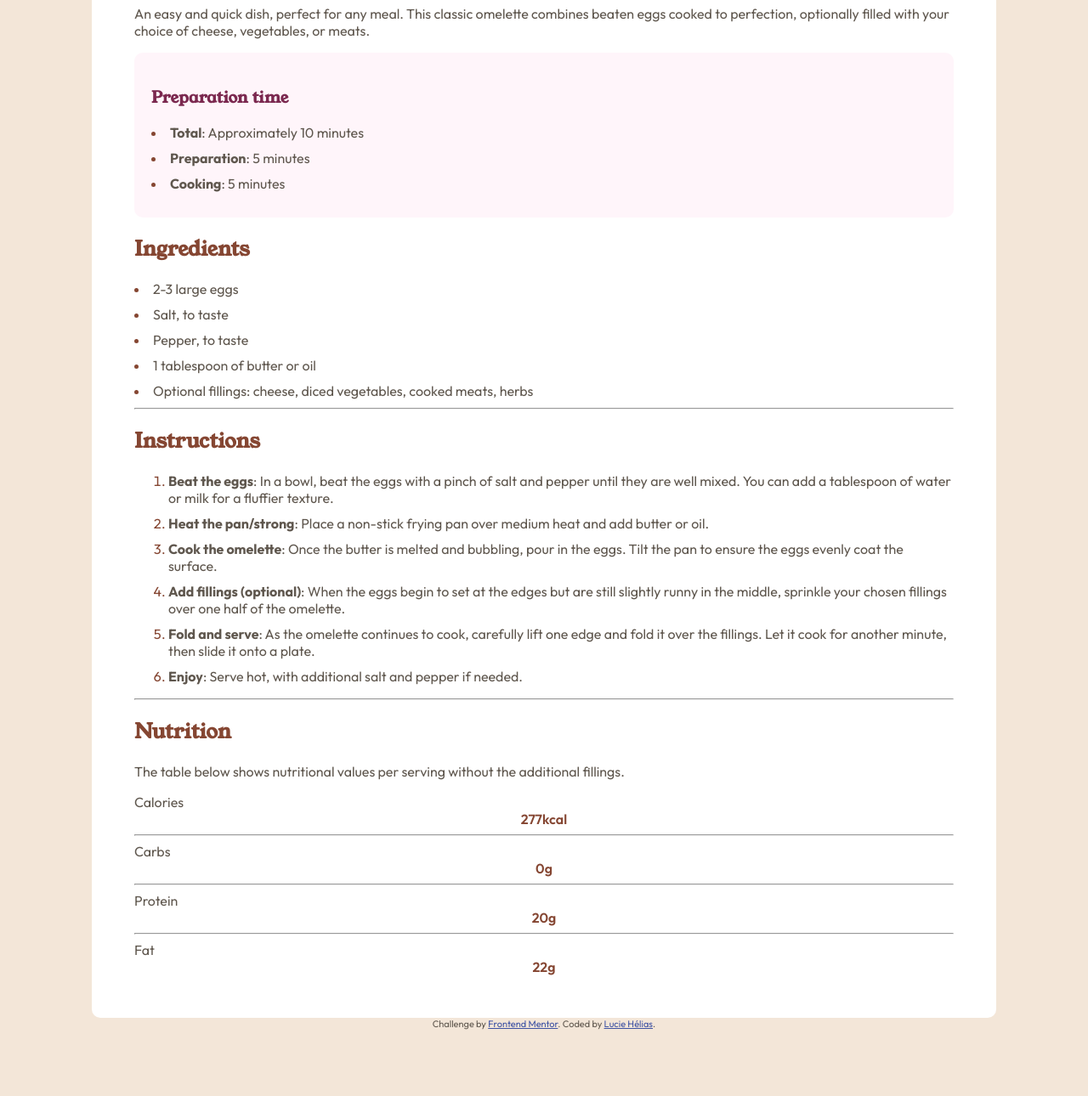
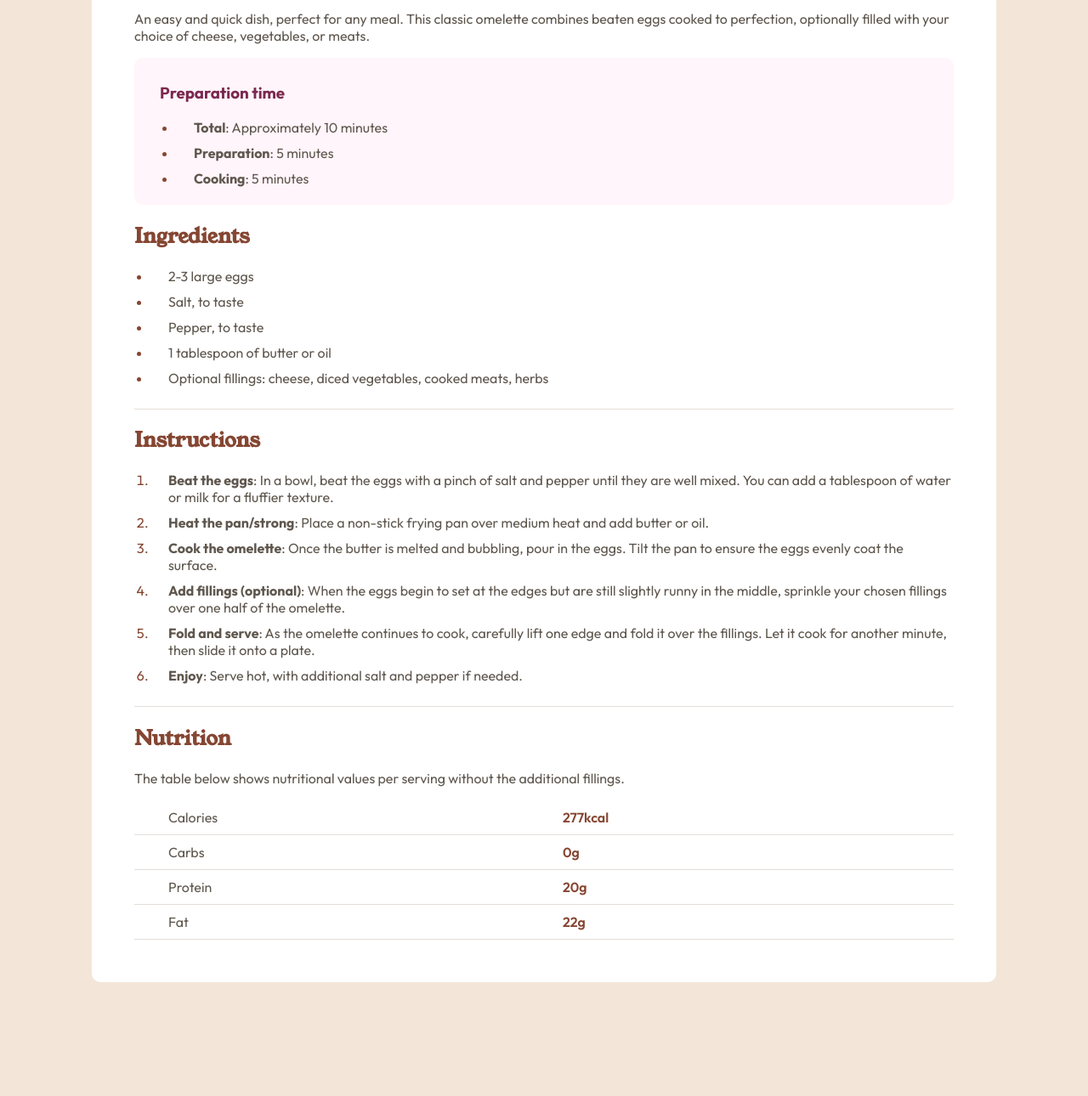
Before and after one commit to luciehelias/Project-recipe, a plain HTML site: page index.html in a window 1280 px wide. Shown: the part 695-1985 px from the top of the page at 85% size. After the commit the page ends 1959 px from the top, so only its background shows below. Drawn offline with Linux system fonts and the light colour scheme.

Commit message:
last update

```diff
--- a/index.html
+++ b/index.html
@@ -3,7 +3,6 @@
   <head>
     <meta charset="UTF-8" />
     <meta name="viewport" content="width=device-width, initial-scale=1.0" />
-    <!-- displays site properly based on user's device -->
     <link rel="preconnect" href="https://fonts.googleapis.com" />
     <link rel="preconnect" href="https://fonts.gstatic.com" crossorigin />
     <link
@@ -27,21 +26,11 @@
     <link rel="stylesheet" href="style.css" />
 
     <title>Frontend Mentor | Recipe page</title>
-
-    <!-- Feel free to remove these styles or customise in your own stylesheet 👍 -->
-    <style>
-      .attribution {
-        font-size: 11px;
-        text-align: center;
-      }
-      .attribution a {
-        color: hsl(228, 45%, 44%);
-      }
-    </style>
   </head>
   <body>
     <section class="recipe">
       <img src="Images/image-omelette.jpeg" alt="Omelette" />
+      <div class="mobile-design">
         <h1>Simple Omelette Recipe</h1>
 
         <p>
@@ -52,14 +41,16 @@
 
         <div class="Preparation">
           <h3>Preparation time</h3>
+          <ul>
             <li><strong>Total</strong>: Approximately 10 minutes</li>
             <li><strong>Preparation</strong>: 5 minutes</li>
             <li><strong>Cooking</strong>: 5 minutes</li>
+          </ul>
         </div>
 
         <div class="Ingredients">
           <h2>Ingredients</h2>
-
+          <ul>
             <li>2-3 large eggs</li>
             <li>Salt, to taste</li>
             <li>Pepper, to taste</li>
@@ -67,8 +58,9 @@
             <li>
               Optional fillings: cheese, diced vegetables, cooked meats, herbs
             </li>
+          </ul>
         </div>
-      <hr />
+
         <div class="Instructions">
           <h2>Instructions</h2>
 
@@ -91,15 +83,15 @@
             </li>
 
             <li>
-            <strong>Add fillings (optional)</strong>: When the eggs begin to set
-            at the edges but are still slightly runny in the middle, sprinkle
-            your chosen fillings over one half of the omelette.
+              <strong>Add fillings (optional)</strong>: When the eggs begin to
+              set at the edges but are still slightly runny in the middle,
+              sprinkle your chosen fillings over one half of the omelette.
             </li>
 
             <li>
-            <strong>Fold and serve</strong>: As the omelette continues to cook,
-            carefully lift one edge and fold it over the fillings. Let it cook
-            for another minute, then slide it onto a plate.
+              <strong>Fold and serve</strong>: As the omelette continues to
+              cook, carefully lift one edge and fold it over the fillings. Let
+              it cook for another minute, then slide it onto a plate.
             </li>
 
             <li>
@@ -108,7 +100,7 @@
             </li>
           </ol>
         </div>
-      <hr />
+
         <div class="Nutrition">
           <h2>Nutrition</h2>
 
@@ -117,28 +109,23 @@
             additional fillings.
           </p>
 
-        Calories
-        <div class="nutritional">277kcal</div>
-        <hr />
-
-        Carbs
-        <div class="nutritional">0g</div>
-
-        <hr />
-        Protein
-        <div class="nutritional">20g</div>
-
-        <hr />
-        Fat
-        <div class="nutritional">22g</div>
+          <div class="grid-nutri">
+            <div class="nutritional-name">Calories</div>
+            <div class="nutritional-number">277kcal</div>
+            <div class="nutritional-name">Carbs</div>
+            <div class="nutritional-number">0g</div>
+            <div class="nutritional-name">Protein</div>
+            <div class="nutritional-number">20g</div>
+            <div class="nutritional-name">Fat</div>
+            <div class="nutritional-number">22g</div>
+          </div>
+        </div>
       </div>
     </section>
-
-    <div class="attribution">
+    <!-- <div class="attribution">
       Challenge by
       <a href="https://www.frontendmentor.io?ref=challenge" target="_blank"
-        >Frontend Mentor</a
-      >. Coded by <a href="#">Lucie Hélias</a>.
-    </div>
+        >Frontend Mentor</a>. Coded by <a href="#">Lucie Hélias</a>.
+    </div> -->
   </body>
 </html>
--- a/style.css
+++ b/style.css
@@ -4,52 +4,25 @@ body{
   font-size: 16px;
   color: hsl(30, 10%, 34%);
   background-color: hsl(30, 54%, 90%);
-  padding: 100px;
+  padding:100px;
 }
 
-.recipe{
-  background-color: hsl(0, 0%, 100%);
-  padding: 50px;
-  border-radius: 10px;
-  text-align: left;
-}
-
-.paragraph{
-  color: hsl(30, 10%, 34%);
-}
-
-h1,h2, h3{
-    font-family: "Young Serif", serif;
+h1,h2{
+  font-family: "Young Serif", serif;
 }
 
 h1{
-    color: hsl(24, 5%, 18%);
-    font-size: xx-large;
-
+  color: hsl(24, 5%, 18%);
+  font-weight: 800;
+  font-size: 34px;
 }
 
 h2{
-    color:hsl(14, 45%, 36%);
+  color:hsl(14, 45%, 36%);
 }
 
 h3{
-   color:hsl(332, 51%, 32%)
-}
-
-.Preparation{
-background-color: hsl(330, 100%, 98%);
-padding: 20px;
-border-radius: 10px;
-}
-
-.nutritional{
-  text-align: center;
-  color: hsl(14, 45%, 36%);
-  font-weight: 600;
-}
-
-li{
-  margin-bottom: 10px;
+ color:hsl(332, 51%, 32%)
 }
 
 img {
@@ -58,14 +31,90 @@ img {
   border-radius: 10px;
 }
 
+.recipe{
+  background-color: hsl(0, 0%, 100%);
+  padding: 50px;
+  border-radius: 10px;
+}
+
+.Preparation{
+background-color: hsl(330, 100%, 98%);
+padding-left : 30px;
+padding-top: 10px ;
+padding-bottom: 5px;
+border-radius: 10px;
+}
+
+.Ingredients{
+  border-bottom: 1px solid hsl(30, 18%, 87%);
+  padding-bottom: 10px;
+}
+
+.Instructions{
+  border-bottom: 1px solid hsl(30, 18%, 87%);
+  padding-bottom: 10px;
+}
+
+.grid-nutri{
+  display: grid;
+  grid-template-columns: auto auto;
+  }
+
+.nutritional-number{
+  color: hsl(14, 45%, 36%);
+  font-weight: 600;
+  border-bottom: 1px solid hsl(30, 18%, 87%);
+  padding-bottom: 10px;
+  padding-top: 10px;
+}
+
+.nutritional-name{
+  border-bottom: 1px solid hsl(30, 18%, 87%);
+  padding-top: 10px;
+  padding-bottom: 10px;
+  padding-left: 40px;
+}
+
+li{
+  margin-bottom: 10px;
+  padding-left: 20px;
+}
+
+ol, ul {
+  padding-inline-start: 20px;
+}
+
+li::marker{
+  color: hsl(14, 45%, 36%);
+  }
+
+  .attribution{
+    padding-top: 50px;
+  }
+
+
   @media (max-width: 375px) {
     body {
       width: 375px;
-      margin: 0 auto;
+      margin: 0;
+      padding: 0;
       background-color: hsl(0, 0%, 100%);
     }
+
+    img {
+      max-width: 100%;
+      height: auto;
+      border-radius: 0%;
+    }
+
+    .recipe{
+      background-color: hsl(0, 0%, 100%);
+      padding: 0px;
+
+    }
+
+    .mobile-design{
+      padding-left: 30px;
+      padding-right: 30px;
+    }
   }
-
-  li::marker{
-  color: hsl(14, 45%, 36%);
-  }
```
Lines whose indentation alone changed are shown as unchanged.
